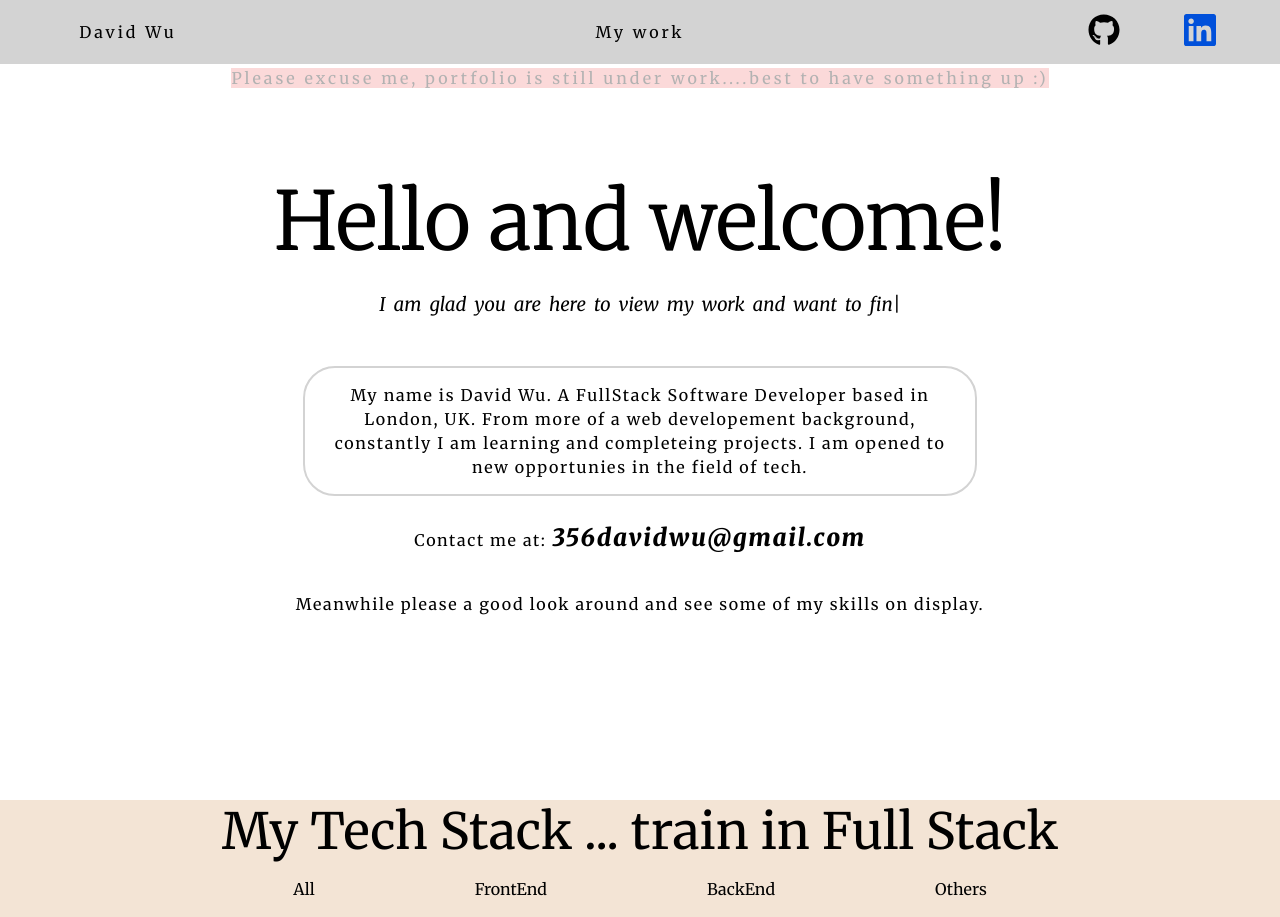
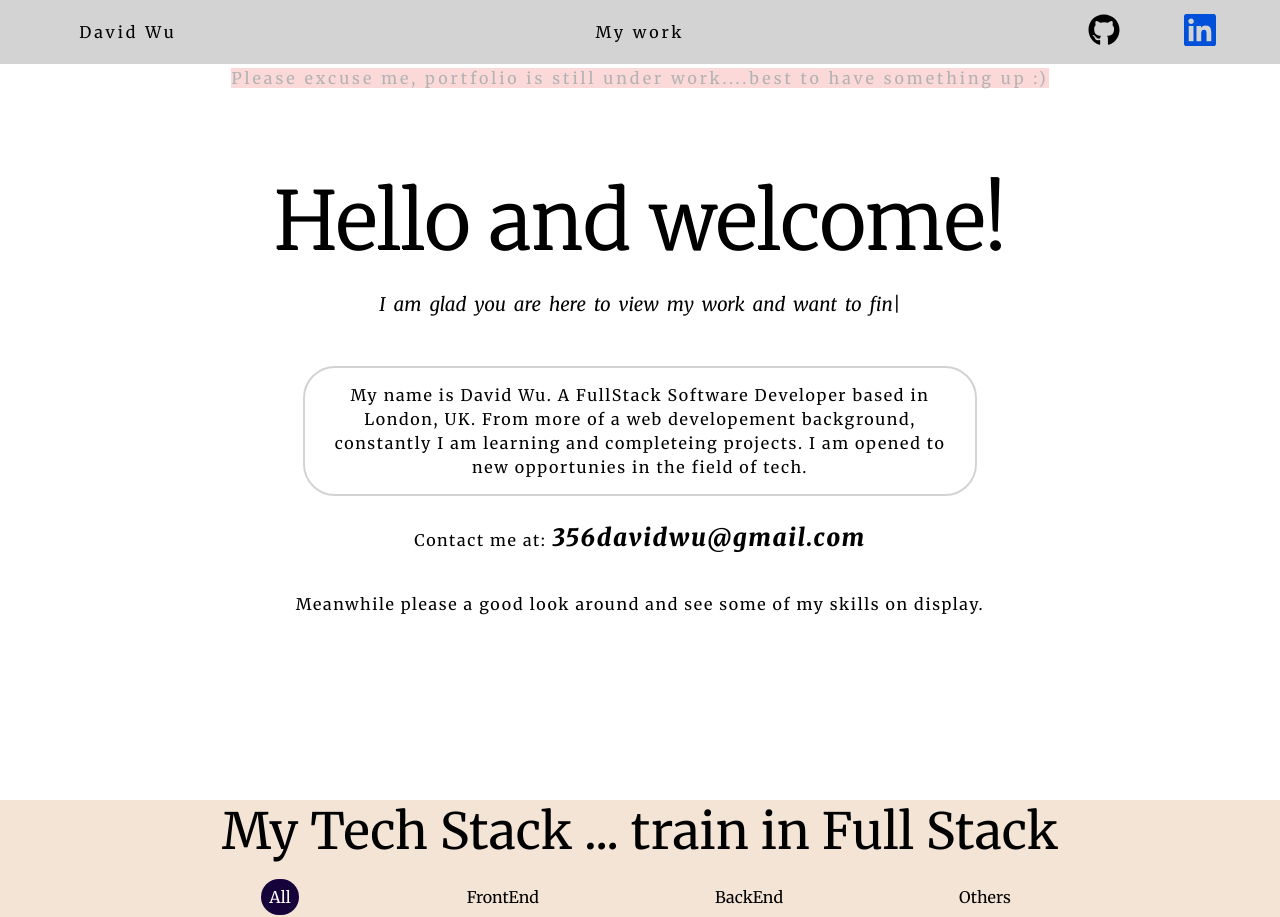
Before and after one commit to david204code/MyPortfolio, a React (Create React App) app: page / in a window 1280 px wide. Shown: the top 917 px of the page. Built offline with nearby package versions, Linux system fonts and the light colour scheme.

Commit message:
On the TechStack menu bar, added padding....and backgournd/color style when active

```diff
--- a/src/components/techStackList/TechStackList.scss
+++ b/src/components/techStackList/TechStackList.scss
@@ -2,4 +2,10 @@
   margin: 0 5rem;
   cursor: pointer;
   border-radius: 2rem;
+  padding: 0.5rem;
+
+  &.active {
+    background: #15023a;
+    color: white;
+  }
 }
```
